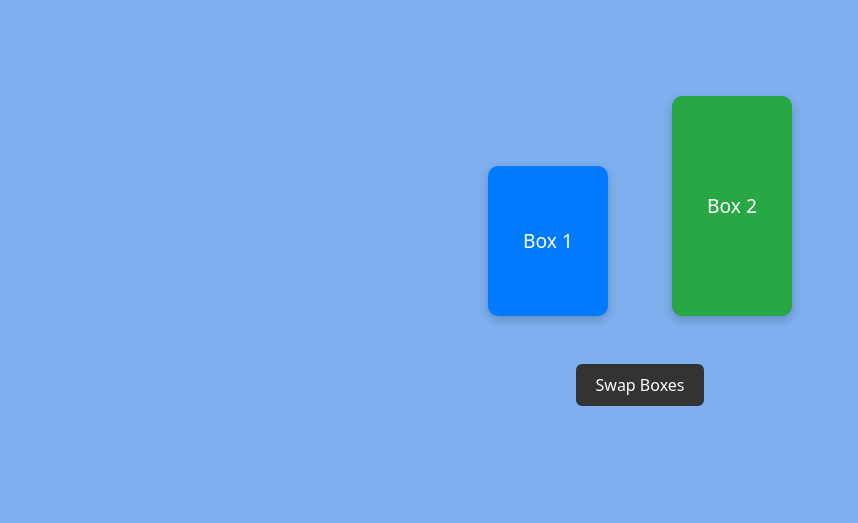
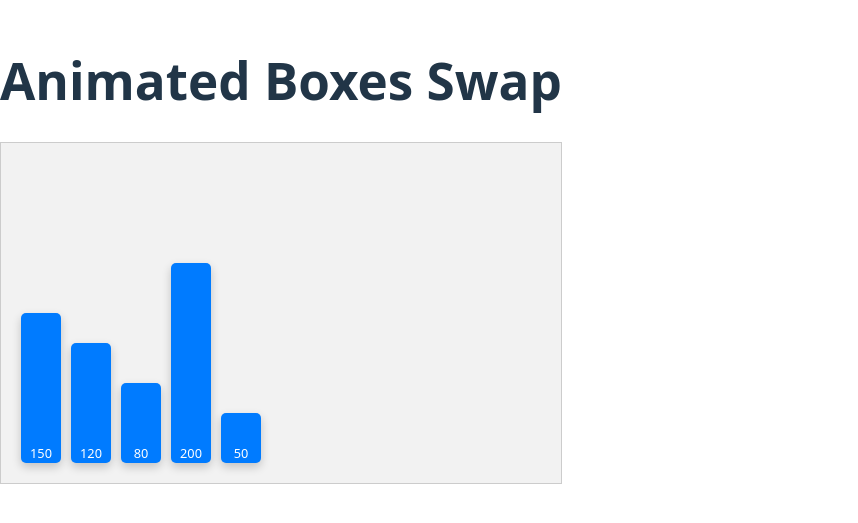
Before and after one commit to DefHex/Sort-visualizer, a React (Vite) app: page / in a window 1280 px wide. Shown: the part 149-672 px from the top of the page, without its empty margins (0-858 px from the left). Built offline with nearby package versions, Linux system fonts and the light colour scheme.

Commit message:
temp comit

```diff
--- /dev/null
+++ b/src/AnimatedBoxes.tsx
@@ -0,0 +1,45 @@
+import React, { useRef, useEffect } from "react";
+import { gsap } from "gsap";
+import "./App.css";
+
+
+export default function AnimatedBoxes({ numbers }: { numbers: number[] }) {
+  const boxRefs = useRef([]);
+
+  // Clear refs on re-render
+  boxRefs.current = [];
+
+  const addToRefs = (el: HTMLDivElement) => {
+    if (el && !boxRefs.current.includes(el)) {
+      boxRefs.current.push(el);
+    }
+  };
+
+  // Example swap animation on mount
+  useEffect(() => {
+    if (boxRefs.current.length < 2) return;
+
+    // Swap first and last box after 1 second
+    const box1 = boxRefs.current[0];
+    const box2 = boxRefs.current[boxRefs.current.length - 1];
+    const distance = box2.offsetLeft - box1.offsetLeft;
+
+    gsap.to(box1, { x: distance, duration: 1, ease: "power2.inOut" });
+    gsap.to(box2, { x: -distance, duration: 1, ease: "power2.inOut" });
+  }, []);
+
+  return (
+    <div className="boxes-container">
+      {numbers.map((num, index) => (
+        <div
+          key={index}
+          ref={addToRefs}
+          className="box"
+          style={{ height: `${num}px` }}
+        >
+          {num}
+        </div>
+      ))}
+    </div>
+  );
+}
--- a/src/App.css
+++ b/src/App.css
@@ -64,3 +64,26 @@ body{
 .swap-btn:hover {
   background-color: #555;
 }
+
+.boxes-container {
+  display: flex;
+  align-items: flex-end; /* bottom align boxes */
+  gap: 10px;
+  padding: 20px;
+  background-color: #f2f2f2;
+  height: 300px; /* container height */
+  border: 1px solid #ccc;
+  position: relative;
+}
+
+.box {
+  width: 40px;
+  background-color: #007bff;
+  color: white;
+  display: flex;
+  justify-content: center;
+  align-items: flex-end;
+  border-radius: 5px;
+  font-size: 0.8rem;
+  position: relative; /* needed for GSAP x translations */
+}
--- a/src/App.tsx
+++ b/src/App.tsx
@@ -1,48 +1,14 @@
-import { useRef, useState } from "react";
-import { gsap } from "gsap";
-import { useGSAP } from "@gsap/react";
+import React from "react";
+import AnimatedBoxes from "./AnimatedBoxes";
 import "./App.css";
-// Register the plugin
-gsap.registerPlugin(useGSAP);
 
 export default function App() {
-  const containerRef = useRef<HTMLDivElement>(null);
-  const box1Ref = useRef<HTMLDivElement|null>(null);
-  const box2Ref = useRef<HTMLDivElement|null>(null);
-  const [swapped, setSwapped] = useState(false);
-
-  // Initial animation with useGSAP
-  useGSAP(() => {
-    gsap.from([box1Ref.current, box2Ref.current], {
-      y: 50,
-      opacity: 0,
-      duration: 0.8,
-      stagger: 0.2,
-      ease: "power2.out",
-    });
-  }, { scope: containerRef });
-
-  const handleSwap = () => {
-    const box1 = box1Ref.current;
-    const box2 = box2Ref.current;
-    const distance = box2?.offsetLeft - box1?.offsetLeft;
-    if (swapped) {
-      gsap.to([box1, box2], { x: 0, duration: 0.8, ease: "power2.inOut" });
-    } else {
-      gsap.to(box1, { x: distance, duration: 0.8, ease: "power2.inOut" });
-      gsap.to(box2, { x: -distance, duration: 0.8, ease: "power2.inOut" });
-    }
-
-    setSwapped(!swapped);
-  };
+  const numbers = [50, 120, 80, 200, 150];
 
   return (
-    <div ref={containerRef} className="app">
-      <div className="boxes">
-        <div ref={box1Ref} className="box box1">Box 1</div>
-        <div ref={box2Ref} className="box box2">Box 2</div>
-      </div>
-      <button className="swap-btn" onClick={handleSwap}>Swap Boxes</button>
+    <div>
+      <h1>Animated Boxes Swap</h1>
+      <AnimatedBoxes numbers={numbers} />
     </div>
   );
 }
```
